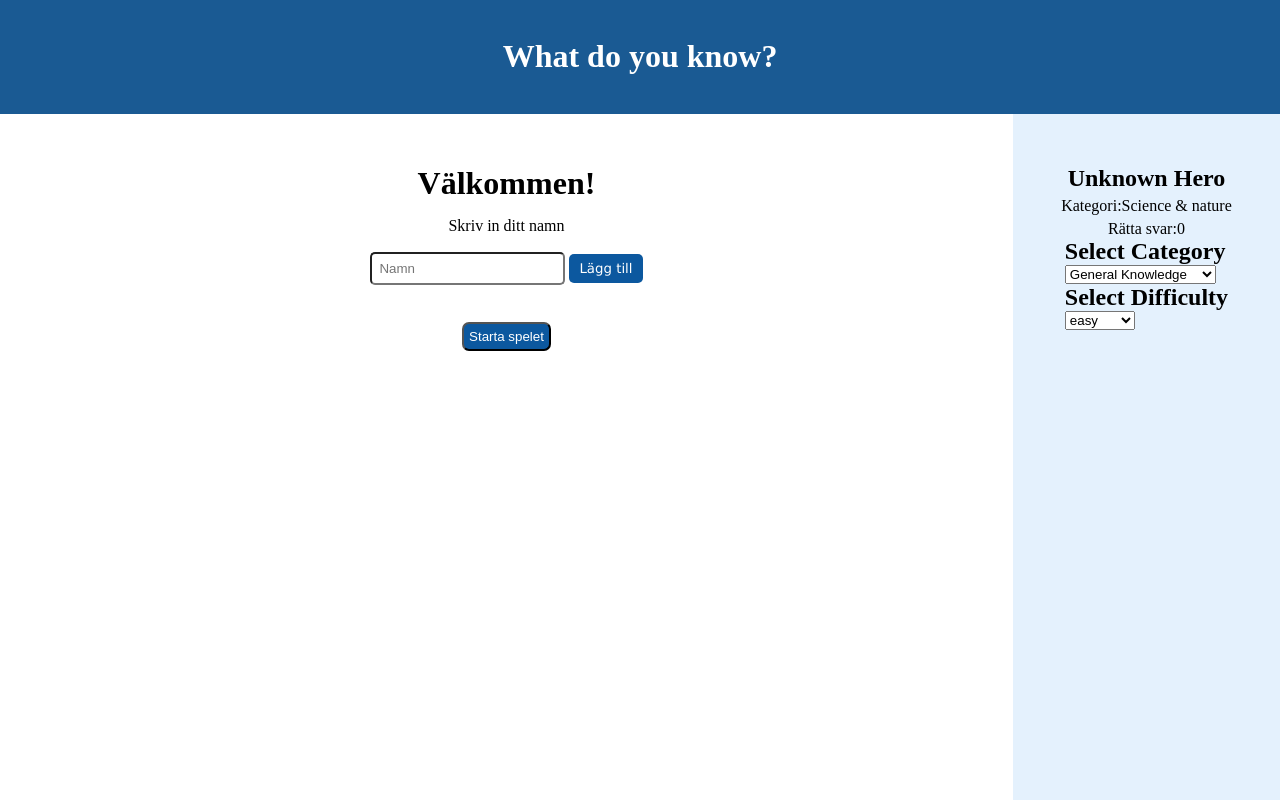
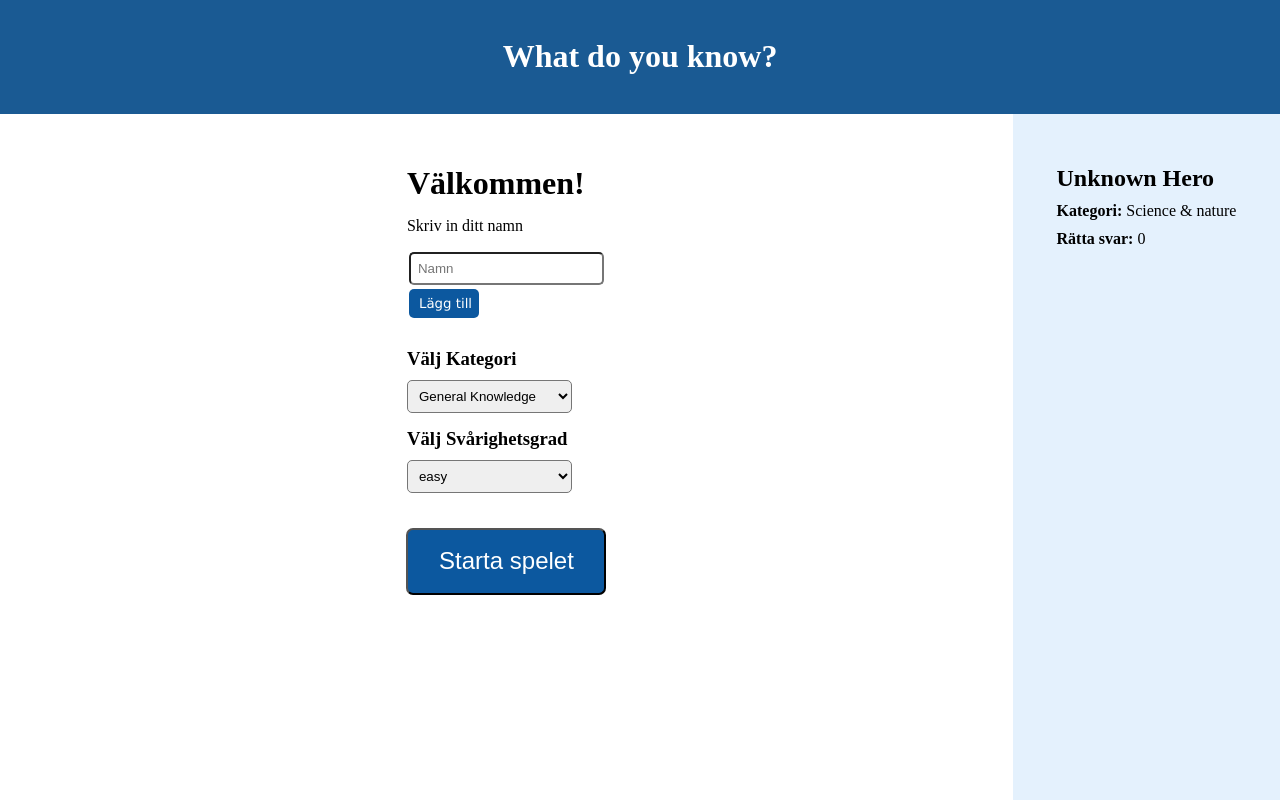
Before and after one commit to Noccis/quiz-game, a React (Vite) app: page / in a window 1280 px wide. Shown: the top 800 px of the page. Built offline with nearby package versions, Linux system fonts and the light colour scheme.

Commit message:
some styling done and moved GameSettings component to landing component

```diff
--- a/src/components/GameSettings.jsx
+++ b/src/components/GameSettings.jsx
@@ -21,7 +21,7 @@ const GameSettings = () => {
 
   return (
     <StyledGameSettings>
-        <h2>Select Category</h2>
+        <h3>Välj Kategori</h3>
       <select value={selectedCategory.value} onChange={handleSelectChange}>
         {categories.map((category) => (
           <option key={category.value} value={category.value}>
@@ -29,7 +29,7 @@ const GameSettings = () => {
           </option>
         ))}
       </select>
-      <h2>Select Difficulty</h2>
+      <h3>Välj Svårighetsgrad</h3>
             <select value={selectedDifficulty} onChange={handleDifficultyChange}>
                 {difficultyLvl.map((lvl) => (
                     <option key={lvl} value={lvl}>
--- a/src/components/Landing.jsx
+++ b/src/components/Landing.jsx
@@ -1,10 +1,11 @@
 import React, { useState } from 'react'
 import { StyledLanding } from './styled/Landing.styled'
 import { usePlayerInfo } from '../context/PlayerContext'
+import GameSettings from './GameSettings';
 
 const Landing = () => {
 
-  const {playerName, setPlayerName} = usePlayerInfo();
+  const {setPlayerName} = usePlayerInfo();
   const [inputValue, setInputValue] = useState("");
 
   const handleSubmit = (event) => {
@@ -29,8 +30,9 @@ const Landing = () => {
           value={inputValue}
           onChange={handleInputChange}
         />
-        <input type="submit" value={"Lägg till"} />
+        <input id='name-button' type="submit" value={"Lägg till"} />
       </form>
+      <GameSettings />
     </StyledLanding>
   )
 }
--- a/src/components/PlayerSection.jsx
+++ b/src/components/PlayerSection.jsx
@@ -1,35 +1,35 @@
-import React from 'react'
-import { StyledPlayerSection } from './styled/PlayerSection.styled'
-import { usePlayerInfo } from '../context/PlayerContext'
-import GameSettings from './GameSettings';
+import React from "react";
+import { StyledPlayerSection } from "./styled/PlayerSection.styled";
+import { usePlayerInfo } from "../context/PlayerContext";
 import { useQuestions } from "../context/QuestionContext";
 
 const PlayerSection = () => {
-  //
 
   const { selectedCategory, categories } = useQuestions();
-  const {playerName, playerScore} = usePlayerInfo();
+  const { playerName, playerScore } = usePlayerInfo();
 
-  // Funktion som returnerar label baserat på selectedCategory
   const getCategoryLabel = () => {
-  const category = categories.find(category => category.value === selectedCategory);
-  return category ? category.label : null;  // Returnerar label eller null om inget matchar
+    const category = categories.find(
+      (category) => category.value === selectedCategory
+    );
+    return category ? category.label : null;
   };
 
   return (
     <StyledPlayerSection>
-        <h1 className='margin-bottom'>{playerName}</h1>
-        <div className='flex-row margin-bottom'>
-          <p>Kategori:</p>
+      <div>
+      <h1 className="margin-bottom">{playerName}</h1>
+      <div className="flex-row margin-bottom">
+        <h4>Kategori:</h4>
         <p>{getCategoryLabel()}</p>
       </div>
-        <div className='flex-row'>
-          <p>Rätta svar:</p>
+      <div className="flex-row">
+        <h4>Rätta svar:</h4>
         <p>{playerScore}</p>
       </div>
-        <GameSettings />
+      </div>
     </StyledPlayerSection>
-  )
-}
+  );
+};
 
-export default PlayerSection
+export default PlayerSection;
--- a/src/components/styled/GameSettings.styled.js
+++ b/src/components/styled/GameSettings.styled.js
@@ -1,5 +1,14 @@
 import styled from "styled-components";
 
 export const StyledGameSettings = styled.div`
+ display: flex;
+  flex-direction: column;
+  align-self: flex-start;
 
+  select {
+    border-radius: 5px;
+    margin-top: 10px;
+    margin-bottom: 15px;
+    padding: 7px;
+  }
 `
--- a/src/components/styled/Landing.styled.js
+++ b/src/components/styled/Landing.styled.js
@@ -3,7 +3,11 @@ import styled from "styled-components";
 export const StyledLanding = styled.div`
   display: flex;
   flex-direction: column;
-  align-items: center;
+
+  form {
+    display: flex;
+    flex-direction: column;
+  }
 
   input {
     border-radius: 5px;
@@ -20,6 +24,11 @@ export const StyledLanding = styled.div`
       "Lucida Sans Unicode", Geneva, Verdana, sans-serif;
   }
 
+  #name-button {
+    width: 70px;
+    margin-bottom: 15px;
+  }
+
   .margin {
     margin-bottom: 15px;
   }
--- a/src/components/styled/PlayerSection.styled.js
+++ b/src/components/styled/PlayerSection.styled.js
@@ -13,7 +13,10 @@ padding-top: 4%;
     }
 
     .margin-bottom {
-        margin-bottom: 5px;
+        margin-bottom: 10px;
+    }
+    h4 {
+        margin-right: 4px;
     }
 
 
--- a/src/components/styled/TriviaPage.styled.js
+++ b/src/components/styled/TriviaPage.styled.js
@@ -1,7 +1,7 @@
 import styled from "styled-components";
 
 export const StyledTriviaPage = styled.div`
-height: 400px;
+  height: 450px;
   width: 75%;
   padding: 4%;
   display: flex;
@@ -9,10 +9,13 @@ flex-direction: column;
   align-items: center;
 
   button {
+    width: 200px;
+    height: 100px;
     margin: 20px;
     padding: 5px;
     background-color: rgb(12, 88, 159);
     color: white;
     border-radius: 7px;
+    font-size: 1.5rem;
   }
-`
+`;
```
Lines whose indentation alone changed are shown as unchanged.
